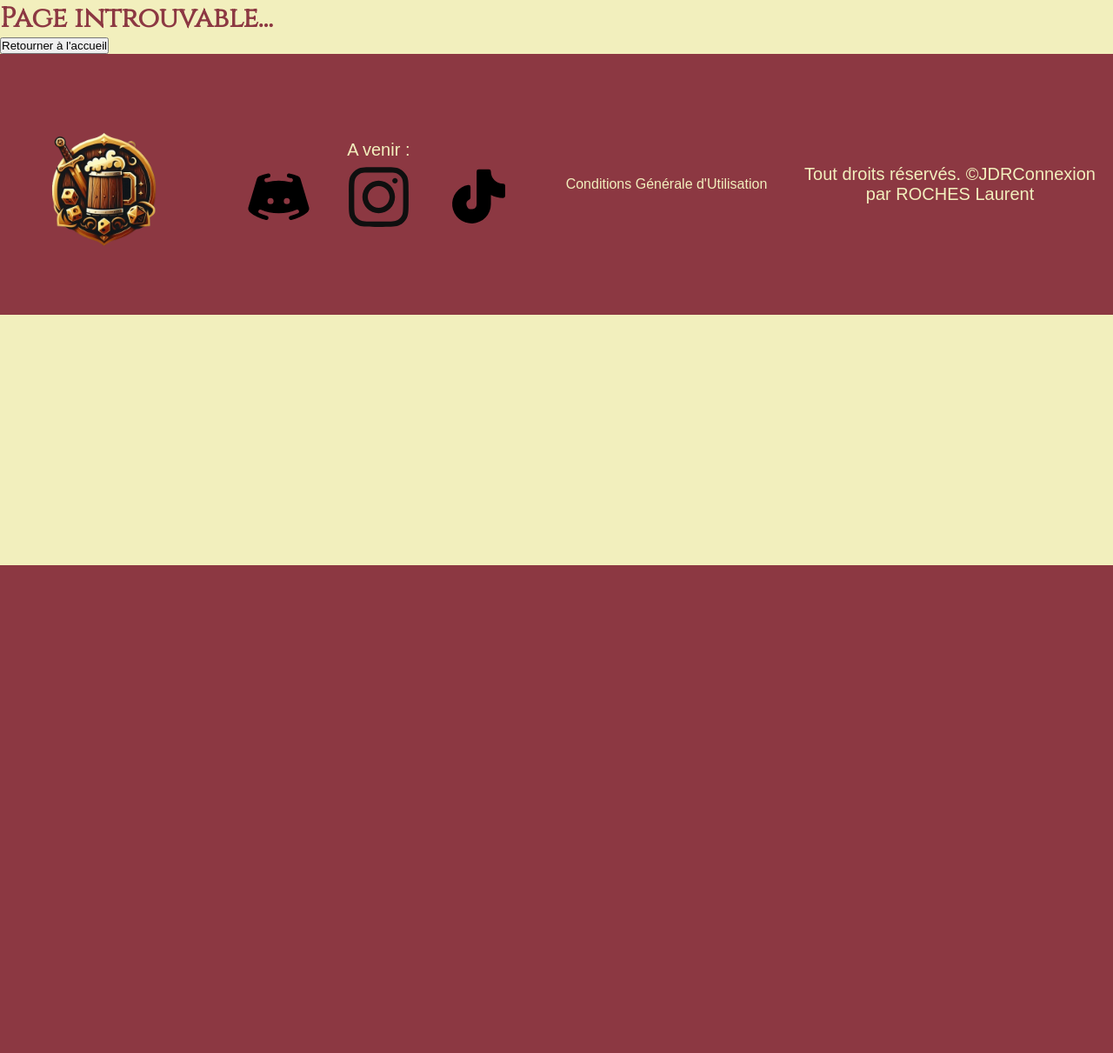
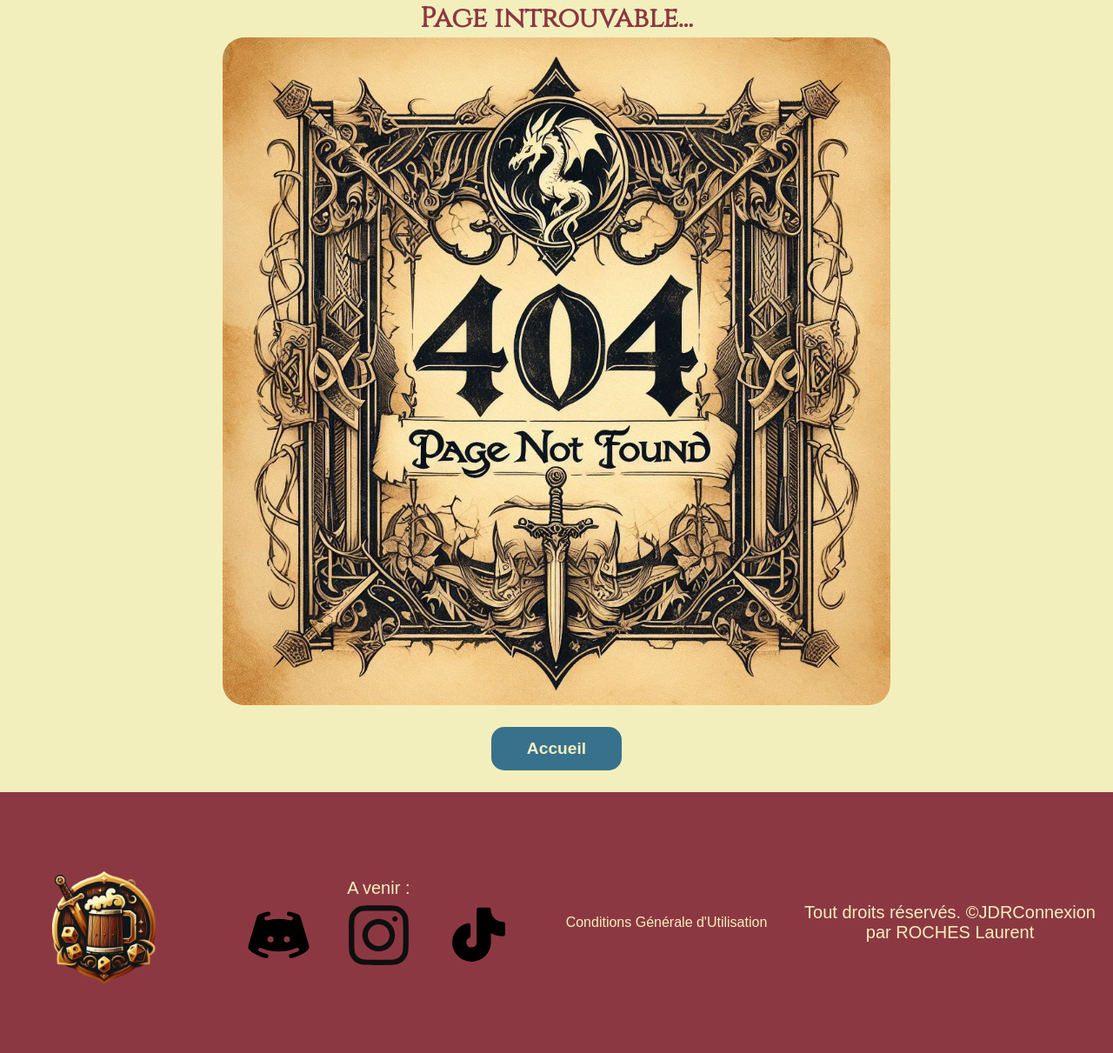
Before and after one commit to LaurentRoches/diplome_dwwm, a PHP site: template src/Views/404.php in a window 1280 px wide. Shown: the part 150-1361 px from the top of the page at 87% size. Before the commit the page ends 800 px from the top, so only its background shows below. Run offline with PHP 8.4, Linux system fonts and the light colour scheme; the template is opened without the code that fills it, so the values that code supplies are empty; some libraries are stand-ins or nearby versions.

Commit message:
page 404 et correction erreur listing accueil

```diff
--- a/public/css/mobile.css
+++ b/public/css/mobile.css
@@ -166,6 +166,27 @@ h1, h2, h3 {
 }
 
         /* FIN DU FORMULAIRE */
+
+
+        /* 404 */
+
+.main_404 {
+    display: flex;
+    width: 100%;
+    flex-direction: column;
+    align-content: center;
+    justify-content: center;
+}
+.titre_404 {
+    align-self: center;
+}
+.image_404 {
+    width: 80%;
+    align-self: center;
+    border-radius: 25px;
+}
+
+        /* FIN DU 404 */
 
 
         /* HEADER */
--- a/public/css/pc.css
+++ b/public/css/pc.css
@@ -22,6 +22,15 @@
 }
 
         /* FIN DU FORMULAIRE */
+
+
+        /* 404 */
+
+.image_404 {
+    width: 60%;
+}
+
+        /* FIN DU 404 */
 
 
         /* HEADER */
--- a/src/Controllers/UserController.php
+++ b/src/Controllers/UserController.php
@@ -23,8 +23,7 @@ class UserController {
     use Censure;
 
     public function connexion():void {
-        $data = file_get_contents("php://input");
-        parse_str($data, $user);
+        $user = $_POST;
 
         if(!empty($user)) {
             $user = $this->sanitize($user);
@@ -187,7 +186,7 @@ class UserController {
             return;
         }
 
-        parse_str(file_get_contents("php://input"), $data);
+        $data = $_POST;
         $data = $this->sanitize($data);
 
         $tab_dispos = [];
--- a/src/Views/404.php
+++ b/src/Views/404.php
@@ -6,11 +6,10 @@ include_once __DIR__ . '/includes/header.php';
 <head>
     <meta name="robots" content="noindex">
 </head>
-<div class="main">
-    <h1>Page introuvable...</h1>
-
-    <button class="center" onclick="location.href='<?=HOME_URL?>'">Retourner à l'accueil</button>
-
+<div class="main_404">
+    <h1 class="titre_404">Page introuvable...</h1>
+    <img class="image_404" src="<?= HOME_URL ?>img/page404.jpg" alt="Image pour la page 404 de JDRConnexion">
+    <button class="btn_gd_article" onclick="location.href='<?=HOME_URL?>'">Accueil</button>
 </div>
 <?php
 
--- a/src/Views/accueil.php
+++ b/src/Views/accueil.php
@@ -96,7 +96,10 @@ $liste_article = $ArticleRepository->getAllArticlesLimit3();
             <tbody>
                 <?php
                 if(!empty($liste_user)){
-                    foreach($liste_user as $utilisateur) { ?>
+                    foreach($liste_user as $utilisateur) {
+                        if($utilisateur['id_user'] == 2) {
+                            continue;
+                        }?>
                     <tr>
                         <td><a href="<?= HOME_URL ?>profil/<?= $utilisateur['str_pseudo'] ?>"><img src="<?= HOME_URL ?><?= $utilisateur['str_chemin'] ?>" alt="miniature de l'image de profile" class="accueil_miniature_profil"></a></td>
                         <td><a href="<?= HOME_URL ?>profil/<?= $utilisateur['str_pseudo'] ?>"><?= $utilisateur['str_pseudo'] ?></a></td>
```
Also changed, not shown: public/img/page404.jpg (added).
